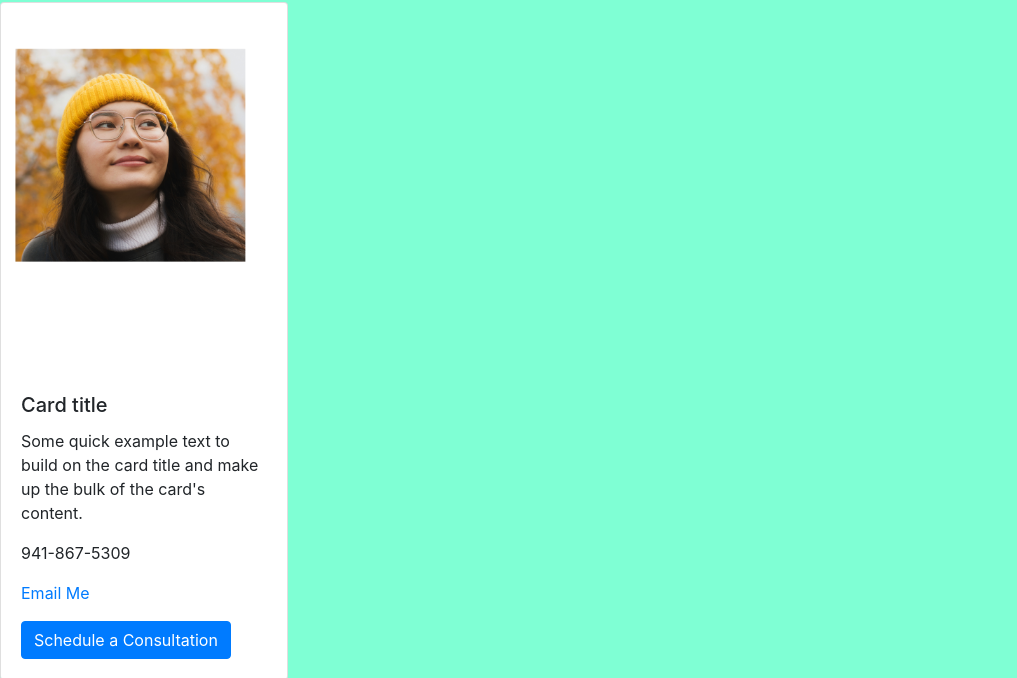
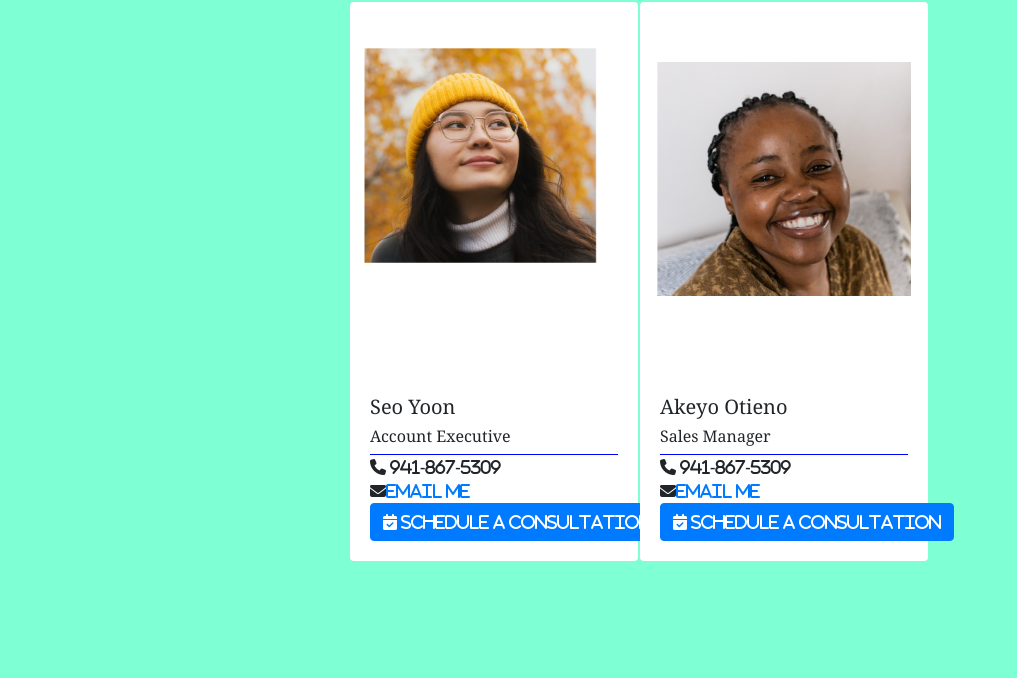
Before and after one commit to JCON3DEV/card-practice, a website: page index.html in a window 1280 px wide. Shown: the part 54-732 px from the top of the page, without its empty margins (0-1017 px from the left). Drawn offline with nearby package versions, Linux system fonts and the light colour scheme.

Commit message:
favicons added. flexbox styling and image edits required

```diff
--- a/index.html
+++ b/index.html
@@ -13,32 +13,49 @@
   <!-- Styles css -->
   <link rel="stylesheet" href="styles.css">
 
+  <!-- Fontawesome icons -->
+  <script src="https://kit.fontawesome.com/af8f1e61ce.js" crossorigin="anonymous"></script>
+
   <title>Skynet Staff</title>
 </head>
 
 <body>
   <h1>Hello humans! Kneel before your robot overlords</h1>
+
   <section class="staff">
     <div class="card" style="width: 18rem;">
       <img class="card-img-top" src="resources/rustem-baltiyev.png" alt="Asain lady in a hat">
       <div class="card-body">
-        <h5 class="card-title">Card title</h5>
-        <p class="card-text">Some quick example text to build on the card title and make up the bulk of the card's content.
-        </p>
-        <p>941-867-5309</p>
-        <p><a href="">Email Me</a></p>
-        <a href="#" class="btn btn-primary">Schedule a Consultation</a>
+        <div class="staff-info">
+          <h5 class="Name">Seo Yoon</h5>
+          <h6 class="job-title">Account Executive</h6>
+        </div>
+        <!-- <p class="card-text">Some quick example text to build on the card title and make up the bulk of the card's content.
+        </p> -->
+        <div class="staff-details">
+          <i class="fas fa-phone" fa-lg>  941-867-5309</i>
+          </br>
+          <i class="fas fa-envelope"><a href="">Email Me</a></i>
+          <a href="#" class="btn btn-primary"><i class="fas fa-calendar-check"> Schedule a Consultation</i></a>
+        </div>
       </div>
     </div>
+
     <div class="card" style="width: 18rem;">
       <img class="card-img-top" src="resources/smiling-lady.png" alt="Smiling woman">
       <div class="card-body">
-        <h5 class="card-title">Card title</h5>
-        <p class="card-text">Some quick example text to build on the card title and make up the bulk of the card's content.
-        </p>
-        <p>941-867-5309</p>
-        <p><a href="">Email Me</a></p>
-        <a href="#" class="btn btn-primary">Schedule a Consultation</a>
+        <div class="staff-info">
+          <h5 class="Name">Akeyo Otieno</h5>
+          <h6 class="job-title">Sales Manager</h6>
+        </div>
+        <!-- <p class="card-text">Some quick example text to build on the card title and make up the bulk of the card's content.
+              </p> -->
+        <div class="staff-details">
+          <i class="fas fa-phone" fa-lg> 941-867-5309</i>
+          </br>
+          <i class="fas fa-envelope"><a href="">Email Me</a></i>
+          <a href="#" class="btn btn-primary"><i class="fas fa-calendar-check"> Schedule a Consultation</i></a>
+        </div>
       </div>
     </div>
   </section>
--- a/styles.css
+++ b/styles.css
@@ -1,3 +1,34 @@
 body {
+  font-family: Georgia, 'Times New Roman', Times, serif;
   background-color: aquamarine;
 }
+
+.staff {
+  border: brown;
+  display: flex;
+  justify-content: center;
+}
+
+.card {
+  border: 1px line solid;
+  border: blue ;
+  border-bottom: brown;
+  margin-right: 2px;
+}
+
+card-img-top {
+  border-radius: 50%;
+}
+
+.card:hover{
+  background-color: yellow;
+  /* box-shadow: darkgray; */
+  box-shadow: 12px 12px 5px 1px rgba(0, 0, 255, .2);
+}
+.staff-info{
+  /* margin: 0 10rem; */
+  border-bottom:solid 1px blue;
+}
+.staff-details {
+  justify-content: center;
+}
```
